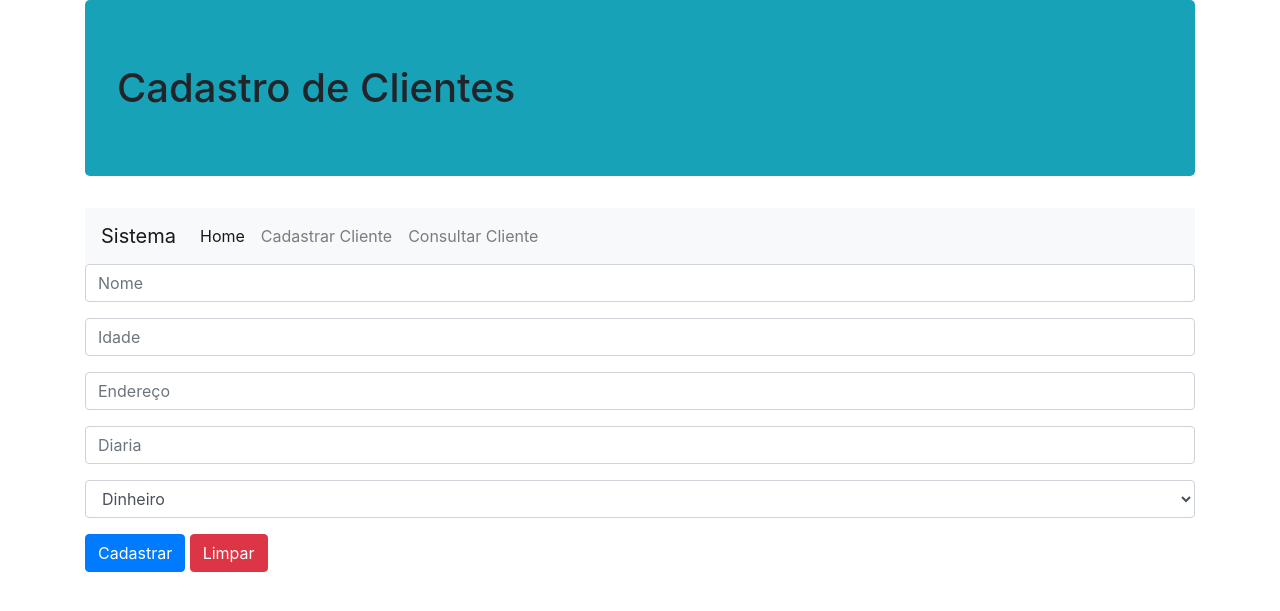
After one commit to Gregoryserv/projetophp, a PHP site: page /cadastro-cliente.php in a window 1280 px wide. The commit adds this page. Shown: the top 611 px of the page. Run offline with PHP 8.4, Linux system fonts and the light colour scheme; some libraries are stand-ins or nearby versions.

Commit message:
Cadastro cliente efetuado

```diff
--- /dev/null
+++ b/cadastro-cliente.php
@@ -0,0 +1,91 @@
+<?php
+session_start();
+ob_start();
+include_once 'util/helper.class.php';
+?>
+<!DOCTYPE html>
+<html lang="pt-br">
+<head>
+  <title>Cadastro de Clientes</title>
+  <meta charset="utf-8">
+  <meta content="width=device-width, initial-scale=1, maximum-scale=1" name="viewport">
+  <link href="vendor/twbs/bootstrap/dist/css/bootstrap.min.css" rel="stylesheet"/>
+  <script src="vendor/components/jquery/jquery.min.js"></script>
+  <script src="https://cdnjs.cloudflare.com/ajax/libs/tether/1.4.3/js/tether.min.js"></script>
+  <script src="vendor/twbs/bootstrap/dist/js/bootstrap.min.js"></script>
+</head>
+  <body>
+      <div class="container">
+        <h1 class="jumbotron bg-info">Cadastro de Clientes</h1>
+        <nav class="navbar navbar-expand-lg navbar-light bg-light">
+          <a class="navbar-brand" href="#">Sistema</a>
+          <button class="navbar-toggler" type="button" data-toggle="collapse" data-target="#navbarNav" aria-controls="navbarNav" aria-expanded="false" aria-label="Toggle navigation">
+            <span class="navbar-toggler-icon"></span>
+          </button>
+
+          <div class="collapse navbar-collapse" id="navbarNav">
+            <ul class="navbar-nav">
+              <li class="nav-item active">
+                <a class="nav-link" href="index.php">Home</a>
+              </li>
+
+              <li class="nav-item">
+                <a class="nav-link" href="cadastro-cliente.php">Cadastrar Cliente</a>
+              </li>
+
+              <li class="nav-item">
+                <a class="nav-link" href="consulta-clientes.php">Consultar Cliente<span class="sr-only">(current)</span></a>
+              </li>
+            </ul>
+          </div>
+        </nav>
+
+        <form name="cadcarro" method="post" action="">
+          <div class="form-group">
+            <input type="text" name="txtnome" placeholder="Nome" class="form-control">
+          </div>
+          <div class="form-group">
+            <input type="text" name="txtidade" placeholder="Idade" class="form-control">
+          </div>
+          <div class="form-group">
+            <input type="text" name="txtendereco" placeholder="Endereço" class="form-control">
+          </div>
+          <div class="form-group">
+            <input type="number" name="txtdiaria" placeholder="Diaria" class="form-control">
+          </div>
+          <div class="form-group">
+            <select name="selpagamento" class="form-control">
+              <option value="Dinheiro">Dinheiro</option>
+              <option value="Cartão de crédito">Cartão de crédito</option>
+              <option value="Cartão de débito">Cartão de débito</option>
+            </select>
+          </div>
+          <div class="form-group">
+            <input type="submit" name="cadastrar" value="Cadastrar" class="btn btn-primary">
+            <input type="reset" name="Limpar" value="Limpar" class="btn btn-danger">
+          </div>
+        </form>
+        <?php
+          //falta código
+          if(isset($_POST['cadastrar'])){
+            include 'modelo/cliente.class.php';
+            include 'dao/clientedao.class.php';
+            include 'util/padronizacao.class.php';
+
+            $cli = new Cliente();
+            $cli->nome = Padronizacao::padronizarMaiMin($_POST['txtnome']);
+            $cli->idade = Padronizacao::padronizarMaiMin($_POST['txtidade']);
+            $cli->endereco = Padronizacao::padronizarMaiMin($_POST['txtendereco']);
+            $cli->diaria = $_POST['txtdiaria'];
+            $cli->pagamento = $_POST['selpagamento'];
+
+            $cliDAO = new ClienteDAO();
+            $cliDAO->cadastrarCliente($cli);
+
+            Helper::alert("Cliente cadastrado com sucesso!");
+
+          }
+        ?>
+      </div>
+  </body>
+</html>
--- a/index.php
+++ b/index.php
@@ -30,6 +30,9 @@
           <li class="nav-item">
             <a class="nav-link" href="consulta-carros.php">Cons. Carros</a>
           </li>
+          <li class="nav-item">
+            <a class="nav-link" href="cadastro-cliente.php">Cad. Cliente</a>
+          </li>
         </ul>
       </div>
     </nav>
```
Also changed, not shown: modelo/cliente.class.php (added, +24 -0 lines).
